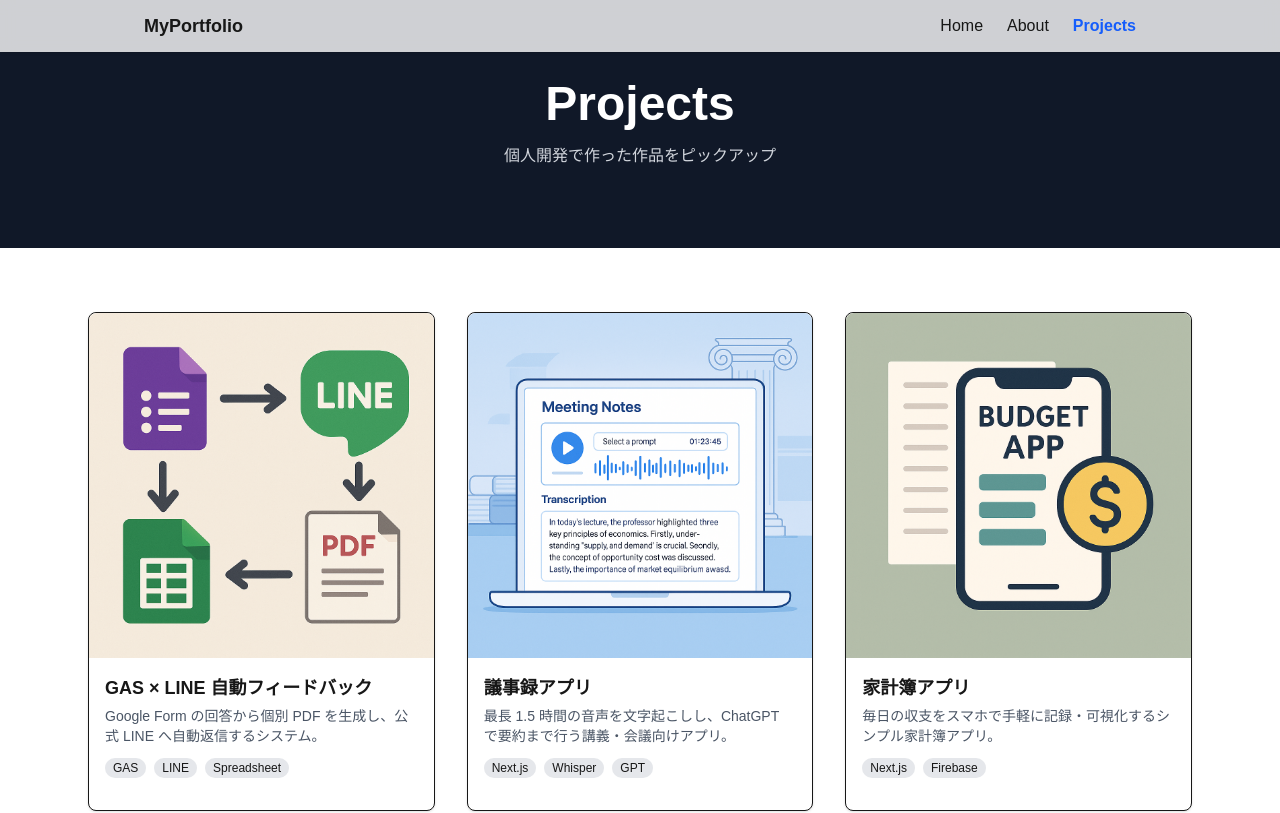
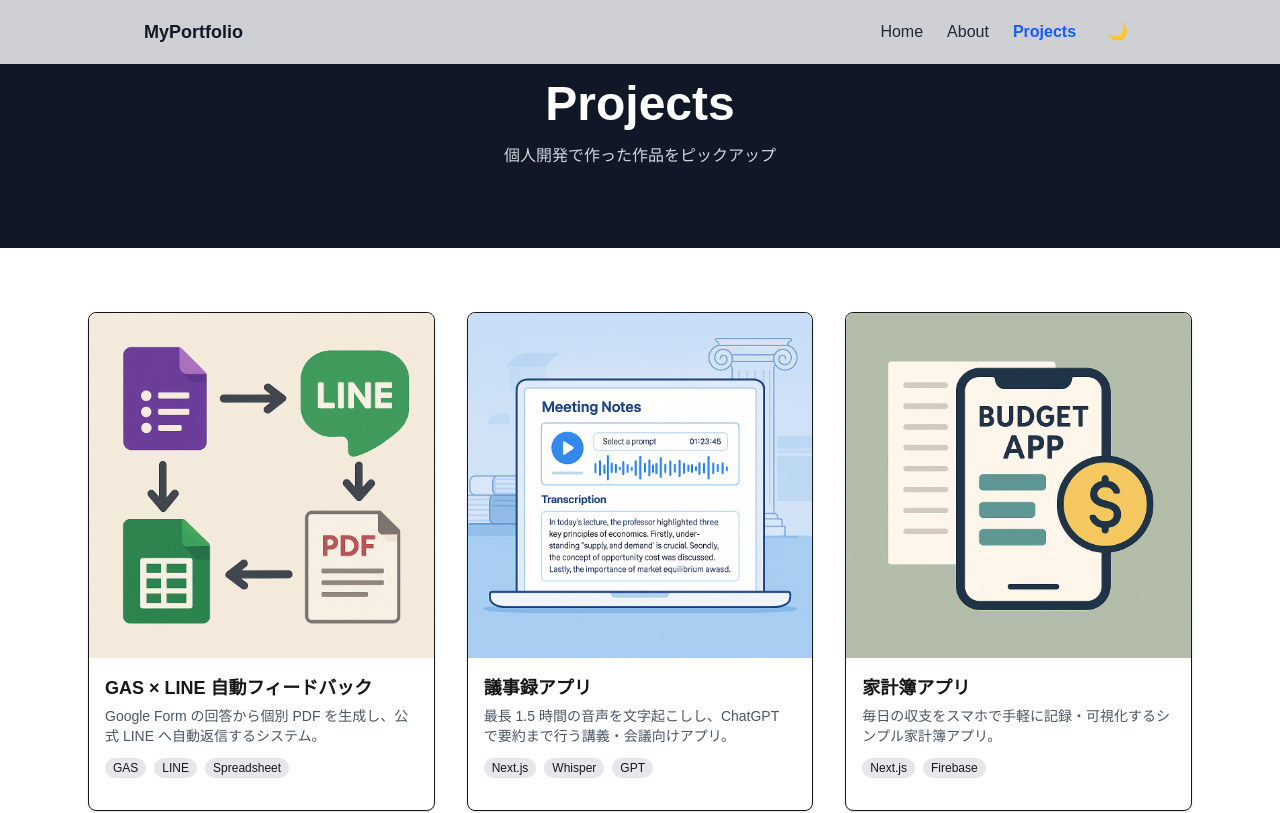
Before and after one commit to Jagashira/Jagashira.github.io, a Next.js app: page /projects in a window 1280 px wide. Shown: the top 813 px of the page. Built offline with nearby package versions, Linux system fonts and the light colour scheme.

Commit message:
fix(hamburger menu)

```diff
--- a/components/ui/Header.tsx
+++ b/components/ui/Header.tsx
@@ -1,19 +1,26 @@
+// components/Header.tsx
 import Link from "next/link";
 import { motion } from "framer-motion";
 import { useState } from "react";
 import { useRouter } from "next/router";
+import ThemeToggle from "./ThemeToggle";
 
 export default function Header() {
   const [open, setOpen] = useState(false);
   const { pathname } = useRouter();
 
-  const navLink = (href: string, label: string) => (
+  /** 共通リンク生成関数
+   *  mobile=true のときは block ＋ py-2 で縦並び用スタイルを付与
+   */
+  const navLink = (href: string, label: string, mobile = false) => (
     <Link
       href={href}
       className={`hover:underline ${
-        pathname === href ? "font-semibold text-blue-600" : ""
-      }`}
-      onClick={() => setOpen(false)} // クリック後に閉じる
+        pathname === href
+          ? "font-semibold text-blue-600 dark:text-blue-400"
+          : "text-gray-800 dark:text-gray-200"
+      } ${mobile ? "block py-2" : ""}`}
+      onClick={() => setOpen(false)}
     >
       {label}
     </Link>
@@ -23,37 +30,46 @@ export default function Header() {
     <motion.header
       initial={{ opacity: 0, y: -20 }}
       animate={{ opacity: 1, y: 0 }}
+      exit={{ opacity: 0, y: -20 }}
       transition={{ duration: 0.5 }}
-      exit={{ opacity: 0, y: -20 }}
-      className="fixed inset-x-0 top-0 z-50 bg-white/80 backdrop-blur shadow"
+      className="fixed inset-x-0 top-0 z-50 bg-white/80 dark:bg-gray-900/80 backdrop-blur shadow"
     >
       <div className="max-w-5xl mx-auto flex items-center justify-between px-4 py-3">
-        <Link href="/" className="font-bold text-lg">
+        <Link
+          href="/"
+          className="font-bold text-lg text-gray-900 dark:text-gray-100"
+          onClick={() => setOpen(false)}
+        >
           MyPortfolio
         </Link>
 
-        {/* PC */}
-        <nav className="hidden md:flex space-x-6">
+        {/* PC ナビゲーション */}
+        <nav className="hidden md:flex items-center space-x-6">
           {navLink("/", "Home")}
           {navLink("/about", "About")}
           {navLink("/projects", "Projects")}
+          <ThemeToggle />
         </nav>
 
-        {/* Mobile hamburger */}
-        <button className="md:hidden" onClick={() => setOpen(!open)}>
+        {/* Mobile ハンバーガー */}
+        <button
+          className="md:hidden focus:outline-none"
+          onClick={() => setOpen(!open)}
+        >
           <span className="sr-only">Menu</span>
-          <div className="w-6 h-0.5 bg-gray-800 mb-1" />
-          <div className="w-6 h-0.5 bg-gray-800 mb-1" />
-          <div className="w-6 h-0.5 bg-gray-800" />
+          <div className="w-6 h-0.5 bg-gray-800 dark:bg-gray-100 mb-1" />
+          <div className="w-6 h-0.5 bg-gray-800 dark:bg-gray-100 mb-1" />
+          <div className="w-6 h-0.5 bg-gray-800 dark:bg-gray-100" />
         </button>
       </div>
 
-      {/* Mobile menu */}
+      {/* Mobile メニュー */}
       {open && (
-        <div className="md:hidden px-4 pb-4 space-y-2">
-          {navLink("/", "Home")}
-          {navLink("/about", "About")}
-          {navLink("/projects", "Projects")}
+        <div className="md:hidden px-4 pb-4 flex flex-col bg-white/90 dark:bg-gray-900/90">
+          {navLink("/", "Home", true)}
+          {navLink("/about", "About", true)}
+          {navLink("/projects", "Projects", true)}
+          <ThemeToggle />
         </div>
       )}
     </motion.header>
```
